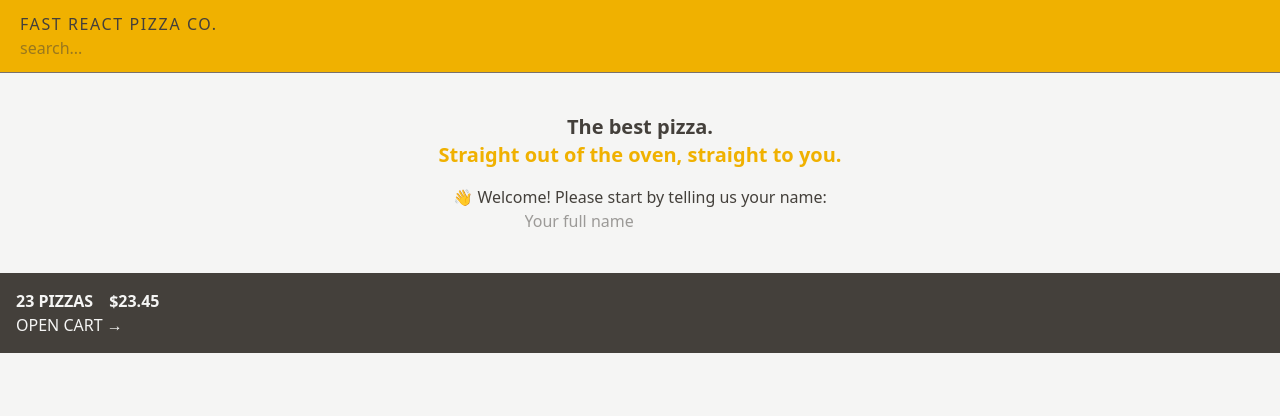
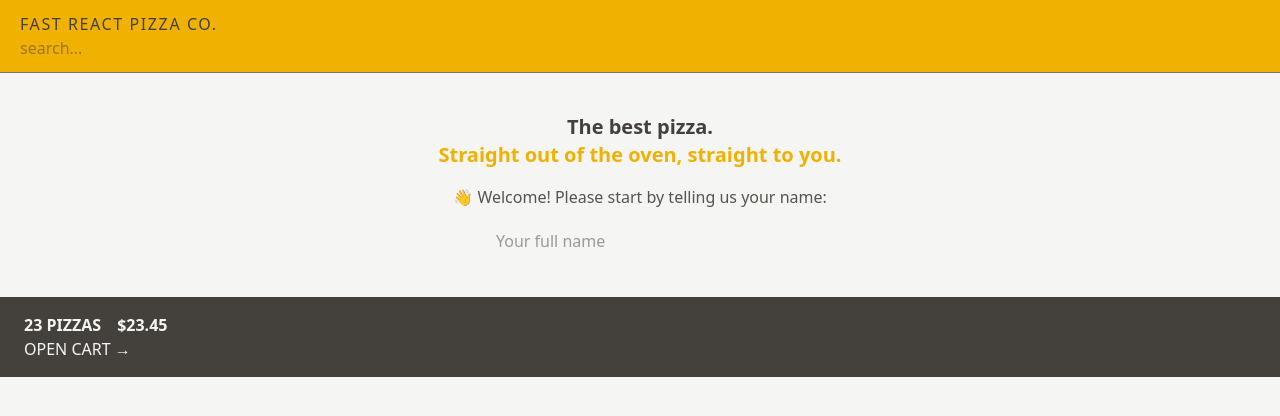
Before and after one commit to zautumn-dev/react-fast-pizza, a React (Vite) app: page /home in a window 1280 px wide. Shown: the top 416 px of the page. Built offline with nearby package versions, Linux system fonts and the light colour scheme.

Commit message:
✨ feat: tailwind 样式设置

```diff
--- a/src/features/cart/CartOverview.jsx
+++ b/src/features/cart/CartOverview.jsx
@@ -2,7 +2,7 @@ import { Link } from 'react-router-dom'
 
 function CartOverview() {
   return (
-    <div className="bg-stone-700 p-4 text-stone-100 uppercase">
+    <div className="bg-stone-700 px-4 py-4 text-sm text-stone-100 uppercase sm:px-6 md:text-base">
       <p className="space-x-4 font-semibold">
         <span>23 pizzas</span>
         <span>$23.45</span>
--- a/src/features/user/CreateUser.jsx
+++ b/src/features/user/CreateUser.jsx
@@ -9,9 +9,15 @@ function CreateUser() {
 
   return (
     <form onSubmit={handleSubmit}>
-      <p>👋 Welcome! Please start by telling us your name:</p>
+      <p className="my-4 text-sm text-stone-600 md:text-base">👋 Welcome! Please start by telling us your name:</p>
 
-      <input type="text" placeholder="Your full name" value={username} onChange={e => setUsername(e.target.value)} />
+      <input
+        type="text"
+        placeholder="Your full name"
+        value={username}
+        onChange={e => setUsername(e.target.value)}
+        className="h-8 w-72"
+      />
 
       {username !== '' && (
         <div>
```
